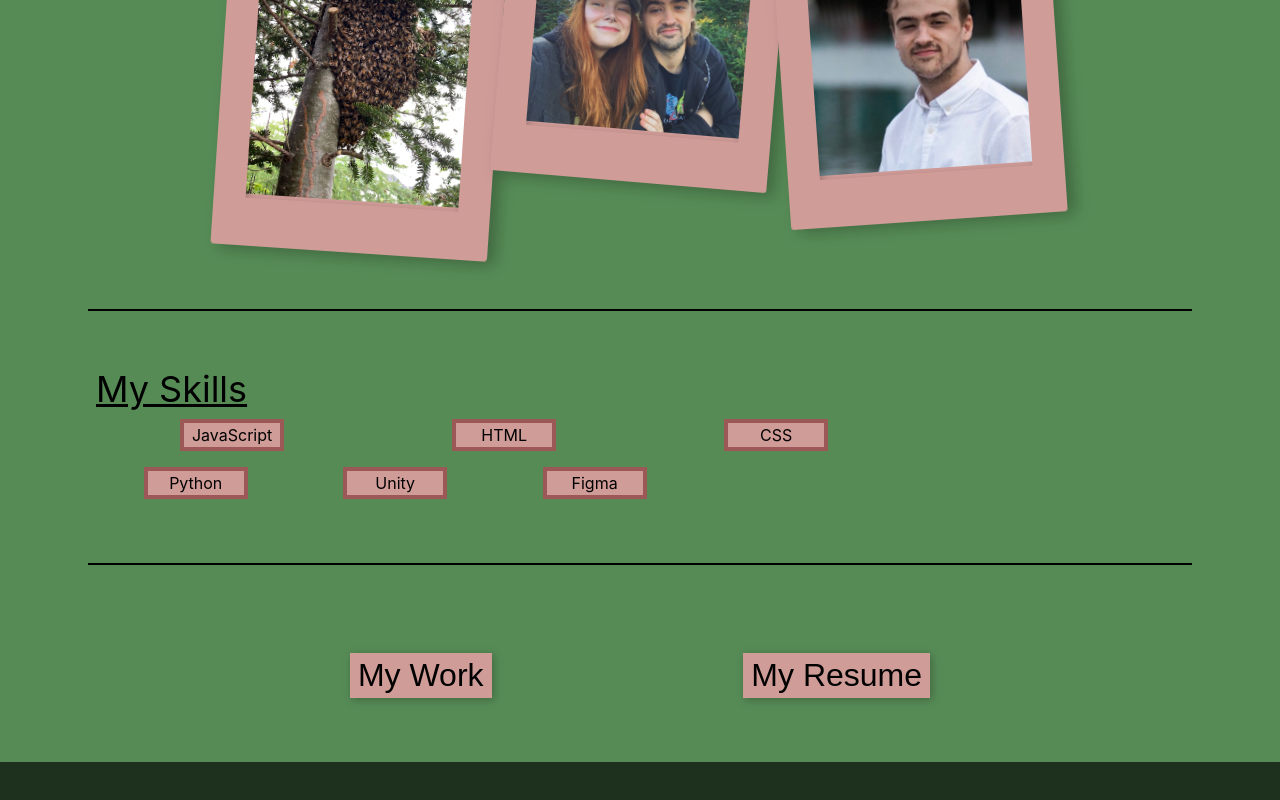
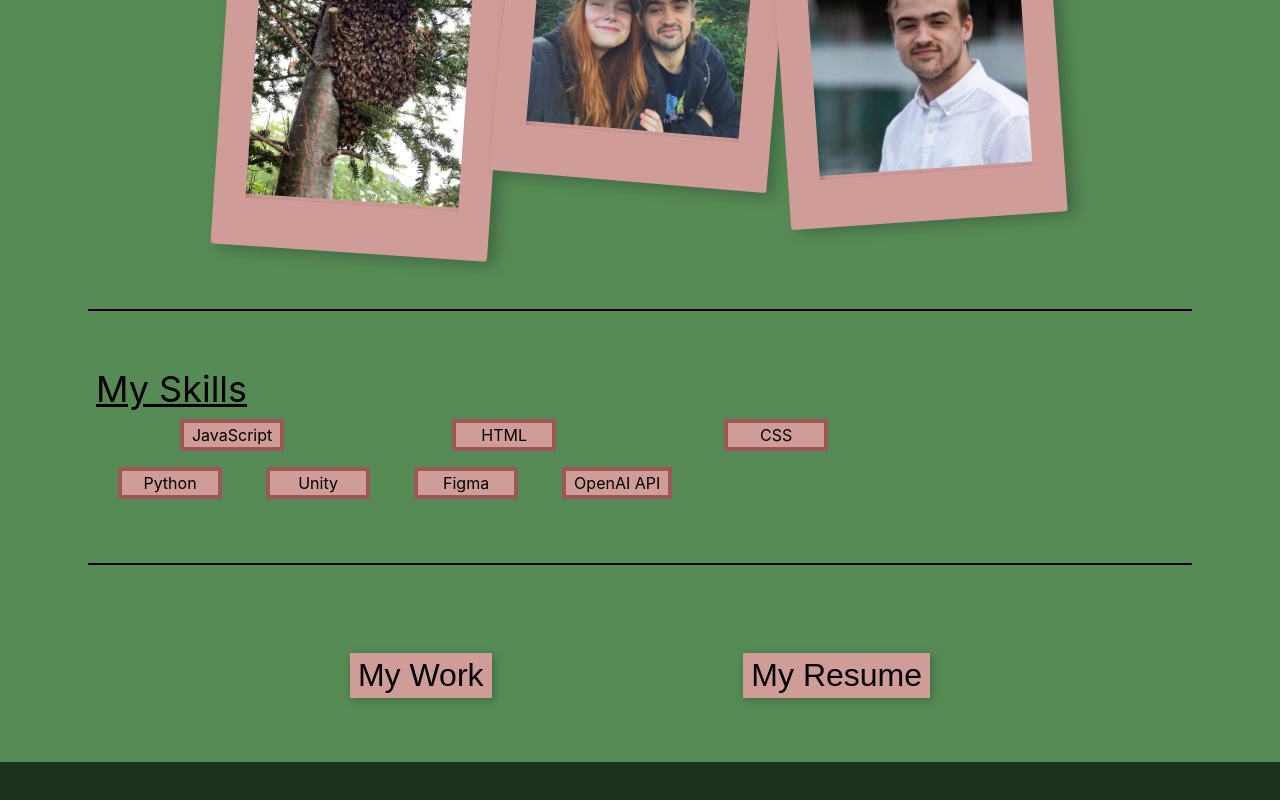
Before and after one commit to Sixsinglebird/portfolio, a React (Create React App) app: page / in a window 1280 px wide. Shown: the part 803-1603 px from the top of the page. Built offline with nearby package versions, Linux system fonts and the light colour scheme.

Commit message:
Update Skills.jsx

```diff
--- a/src/components/Skills.jsx
+++ b/src/components/Skills.jsx
@@ -14,6 +14,7 @@ const Skills = () => {
           <Skill title="Python" />
           <Skill title="Unity" />
           <Skill title="Figma" />
+          <Skill title="OpenAI API" />
         </div>
       </div>
       <hr />
```
